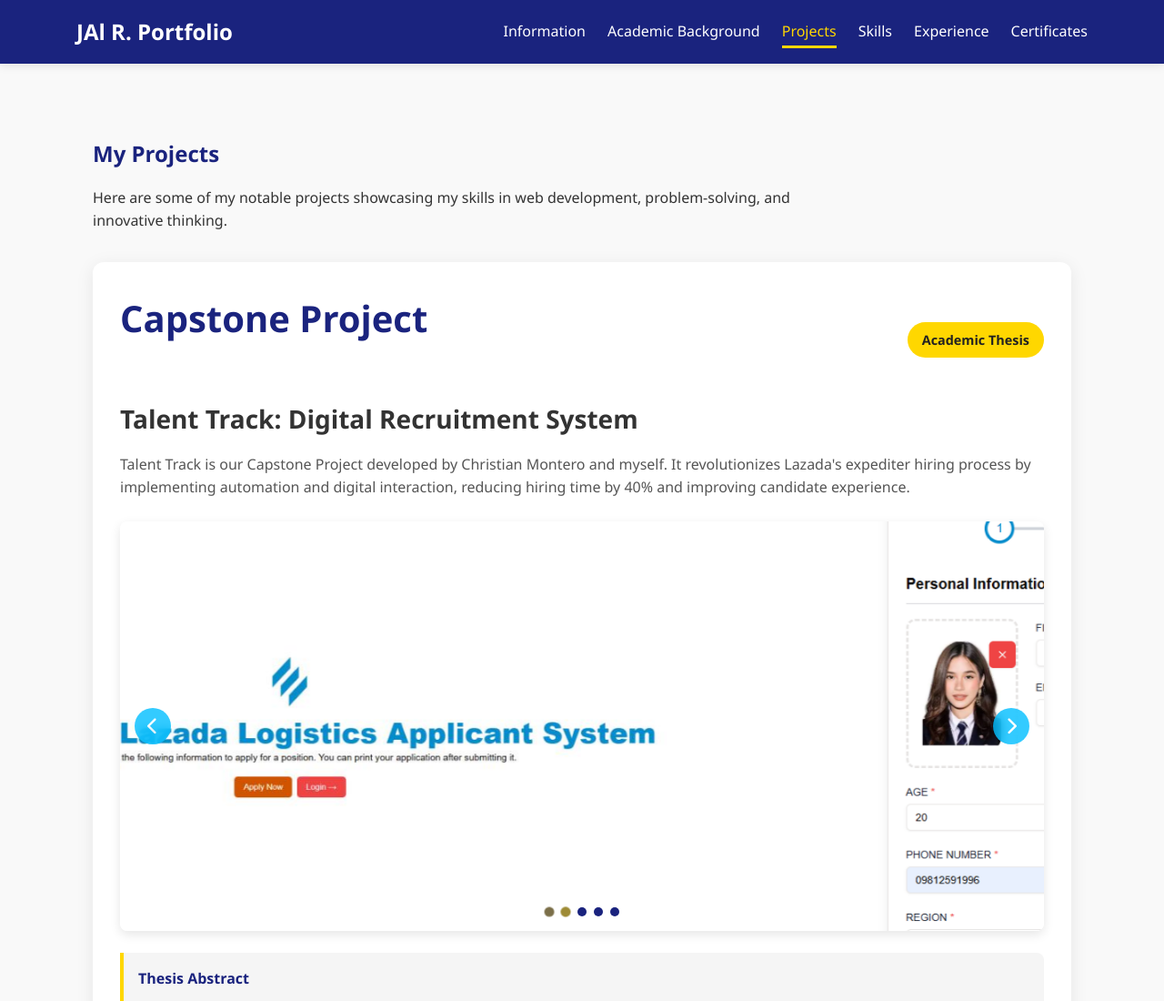
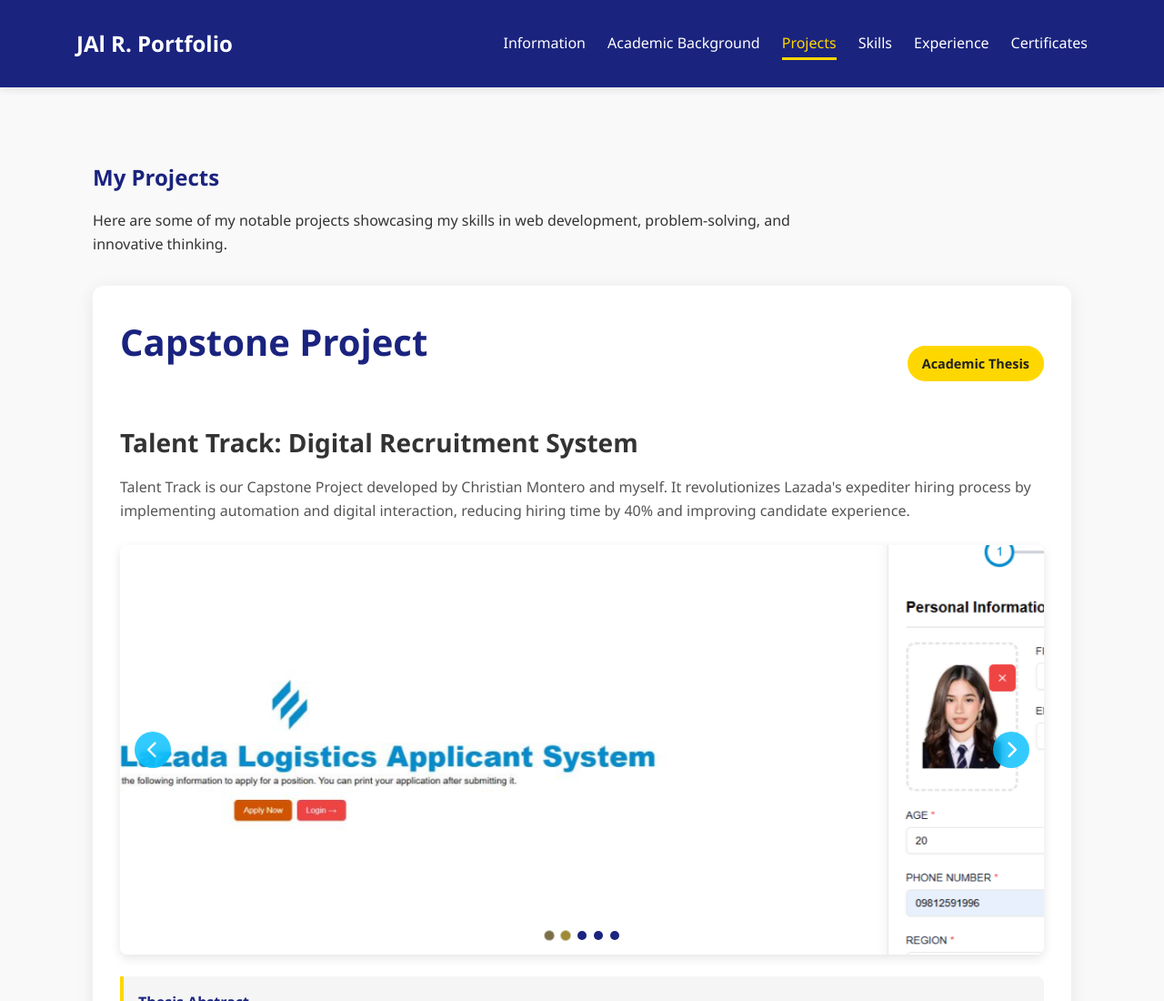
Before and after one commit to JohnAlbert29/MyWebsitePortfolio, a plain HTML site: page projects.html in a window 1280 px wide. Shown: the top 1100 px of the page at 91% size. Drawn offline with nearby package versions, Linux system fonts and the light colour scheme.

```diff
--- a/projects.css
+++ b/projects.css
@@ -78,7 +78,7 @@
       header {
         background: var(--primary-color);
         color: var(--white);
-        padding: 1rem 0;
+        padding: 1.8rem 0;
         position: sticky;
         top: 0;
         z-index: 100;
```
Also changed, not shown: skills.html (+2 -1 lines).
